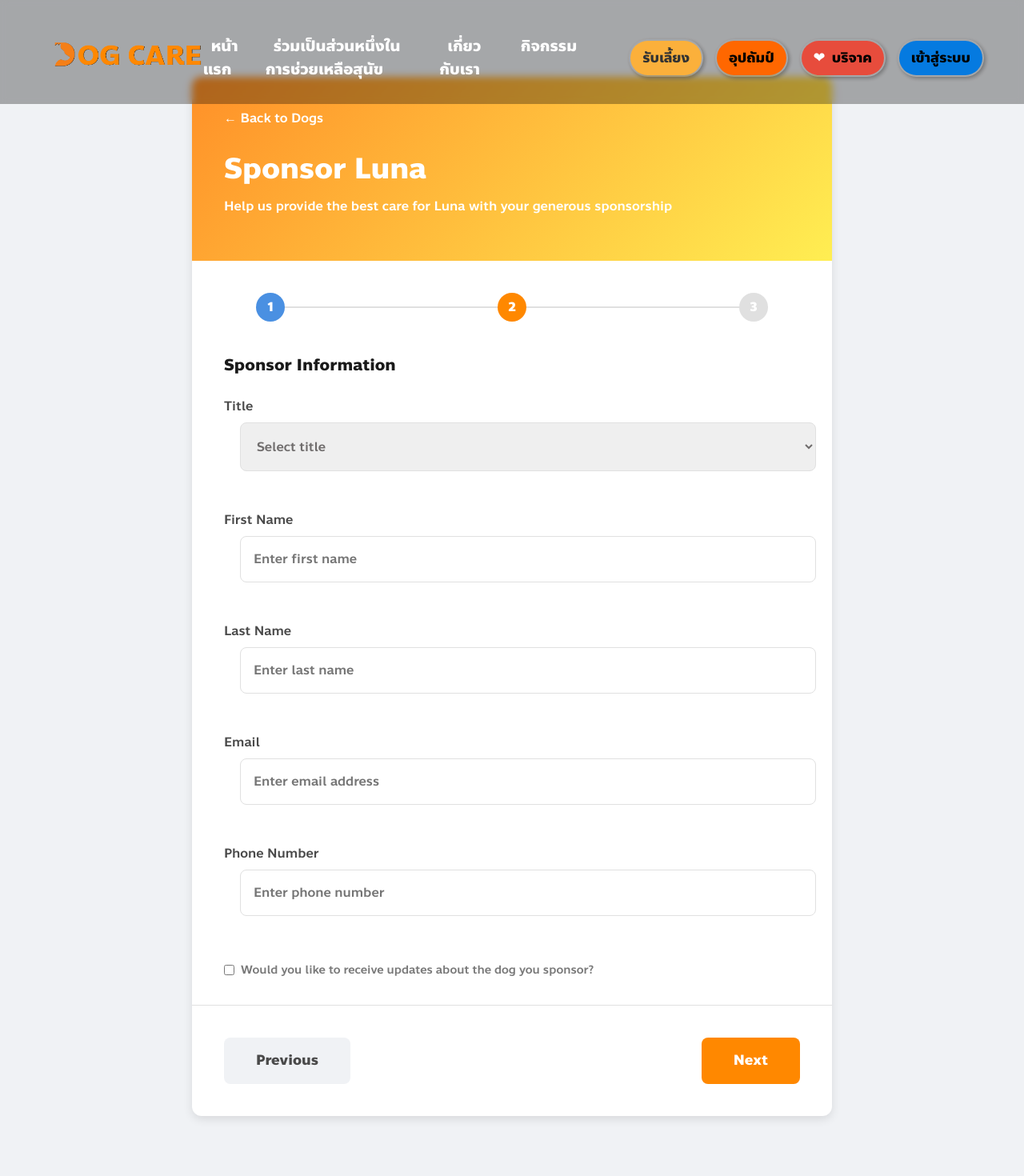
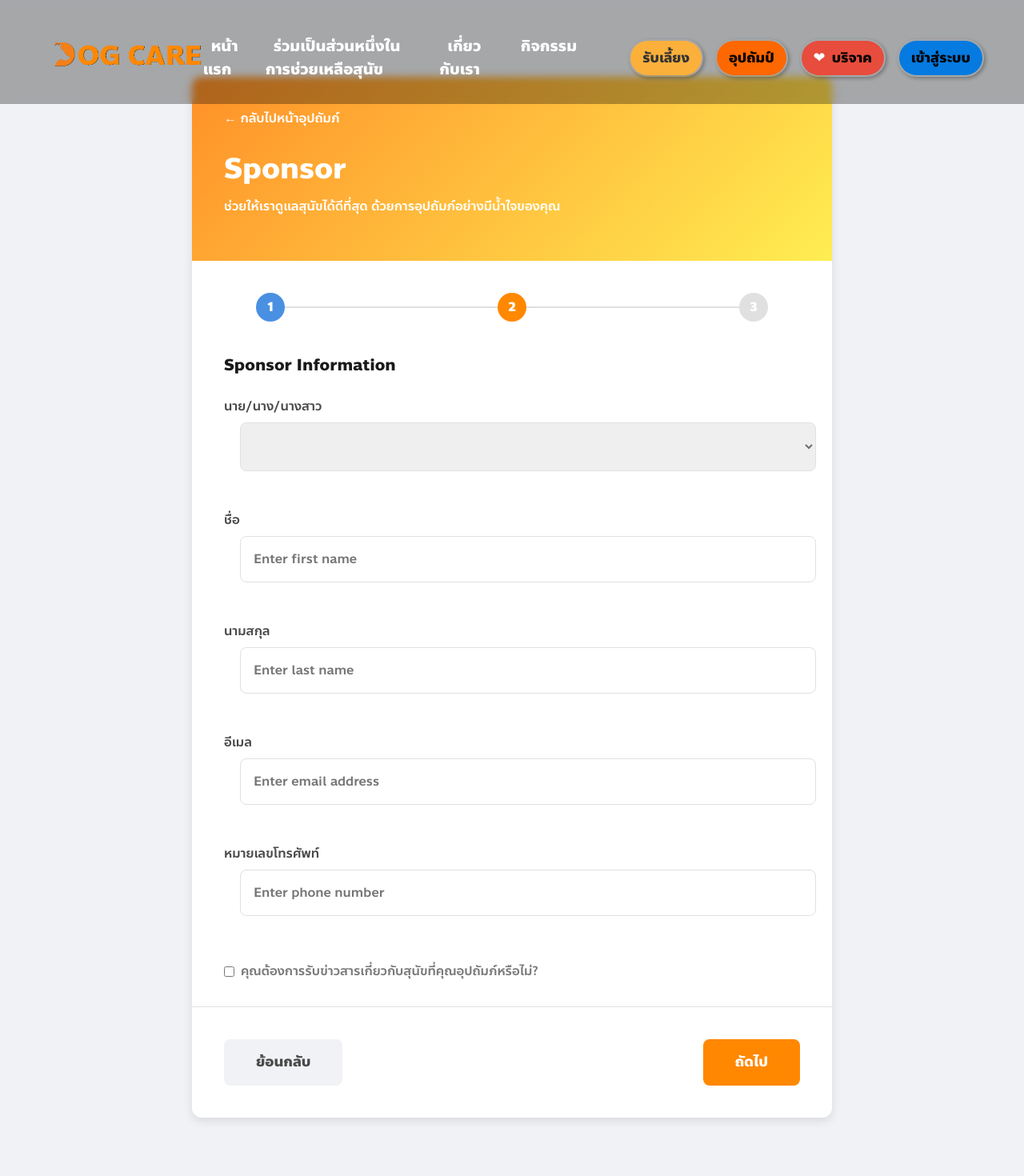
Before and after one commit to 10kaslongas2912-cmd/project-sa, a React (Vite) app in the folder frontend/: page /sponsor/form in a window 1280 px wide. Shown: the top 1470 px of the page at 80% size. Built offline with nearby package versions, Linux system fonts and the light colour scheme; a web font is replaced by a local one.

Commit message:
Last Edit Sponsor page

```diff
--- a/frontend/src/pages/public/sponsor/sponsoramount/index.tsx
+++ b/frontend/src/pages/public/sponsor/sponsoramount/index.tsx
@@ -48,11 +48,11 @@ const SponsorAmountPage: React.FC = () => {
       <div className="sponsor-card">
         {/* Header */}
         <div className="sponsor-header">
-          <button className="back-button" onClick={() => navigate(-1)}>
-            ← Back to Dogs
+          <button className="back-button" onClick={() => navigate('/sponsor')}>
+            ← กลับไปหน้าอุปถัมภ์
           </button>
-          <h1 className="sponsor-title">Sponsor {dog?.name || 'a Dog'}</h1>
-          <p className="sponsor-subtitle">Help us provide the best care for {dog?.name || 'the dog'} with your generous sponsorship</p>
+          <h1 className="sponsor-title">อุปถัมภ์น้องหมา</h1>
+          <p className="sponsor-subtitle">ช่วยให้เราดูแลสุนัขได้ดีที่สุด ด้วยการอุปถัมภ์อย่างมีน้ำใจของคุณ</p>
         </div>
 
         {/* Progress Bar */}
@@ -68,7 +68,7 @@ const SponsorAmountPage: React.FC = () => {
 
         {/* Content */}
         <div className="sponsor-content">
-          <h3 className="section-title">Select Donation Amount</h3>
+          <h3 className="section-title">เลือกจำนวนเงิน</h3>
           <div className="donation-options">
             {donationAmounts.map((amount) => (
               <button
@@ -81,11 +81,11 @@ const SponsorAmountPage: React.FC = () => {
             ))}
           </div>
 
-          <h3 className="section-title custom-amount-title">Custom Amount (THB)</h3>
+          <h3 className="section-title custom-amount-title">ระบุจำนวนเงิน (บาท)</h3>
           <input
             type="number"
             className="custom-amount-input"
-            placeholder="Enter amount"
+            placeholder="กรอกจำนวนเงิน"
             value={customAmount}
             onChange={handleCustomAmountChange}
           />
@@ -93,7 +93,7 @@ const SponsorAmountPage: React.FC = () => {
 
         {/* Footer */}
         <div className="sponsor-footer">
-          <button className="next-button" onClick={handleNextClick}>Next</button>
+          <button className="next-button" onClick={handleNextClick}>ถัดไป</button>
         </div>
       </div>
     </div>
--- a/frontend/src/pages/public/sponsor/sponsorform/index.tsx
+++ b/frontend/src/pages/public/sponsor/sponsorform/index.tsx
@@ -19,11 +19,11 @@ const SponsorFormPage: React.FC = () => {
     <div className="sponsor-container">
       <div className="sponsor-card">
         <div className="sponsor-header">
-          <button className="back-button" onClick={() => navigate(-1)}>
-            ← Back to Dogs
+          <button className="back-button" onClick={() => navigate('/sponsor')}>
+            ← กลับไปหน้าอุปถัมภ์
           </button>
-          <h1 className="sponsor-title-form">Sponsor Luna</h1>
-          <p className="sponsor-subtitle-form">Help us provide the best care for Luna with your generous sponsorship</p>
+          <h1 className="sponsor-title-form">Sponsor</h1>
+          <p className="sponsor-subtitle-form">ช่วยให้เราดูแลสุนัขได้ดีที่สุด ด้วยการอุปถัมภ์อย่างมีน้ำใจของคุณ</p>
         </div>
 
         <div className="sponsor-progress">
@@ -40,45 +40,45 @@ const SponsorFormPage: React.FC = () => {
           <h3 className="section-title">Sponsor Information</h3>
 
           <div className="form-group">
-            <label htmlFor="title" className="form-label">Title</label>
+            <label htmlFor="title" className="form-label">นาย/นาง/นางสาว</label>
             <select id="title" className="form-input">
-              <option value="">Select title</option>
-              <option value="mr">Mr.</option>
-              <option value="ms">Ms.</option>
-              <option value="mrs">Mrs.</option>
+              <option value=""> </option>
+              <option value="mr">นาย</option>
+              <option value="ms">นาง</option>
+              <option value="mrs">นางสาว</option>
             </select>
           </div>
 
           <div className="form-group">
-            <label htmlFor="firstName" className="form-label">First Name</label>
+            <label htmlFor="firstName" className="form-label">ชื่อ</label>
             <input id="firstName" type="text" className="form-input" placeholder="Enter first name" />
           </div>
 
           <div className="form-group">
-            <label htmlFor="lastName" className="form-label">Last Name</label>
+            <label htmlFor="lastName" className="form-label">นามสกุล</label>
             <input id="lastName" type="text" className="form-input" placeholder="Enter last name" />
           </div>
 
           <div className="form-group">
-            <label htmlFor="email" className="form-label">Email</label>
+            <label htmlFor="email" className="form-label">อีเมล</label>
             <input id="email" type="email" className="form-input" placeholder="Enter email address" />
           </div>
 
           <div className="form-group">
-            <label htmlFor="phone" className="form-label">Phone Number</label>
+            <label htmlFor="phone" className="form-label">หมายเลขโทรศัพท์</label>
             <input id="phone" type="tel" className="form-input" placeholder="Enter phone number" />
           </div>
 
           <div className="checkbox-group">
             <input type="checkbox" id="updates" className="form-checkbox" />
-            <label htmlFor="updates" className="checkbox-label">Would you like to receive updates about the dog you sponsor?</label>
+            <label htmlFor="updates" className="checkbox-label">คุณต้องการรับข่าวสารเกี่ยวกับสุนัขที่คุณอุปถัมภ์หรือไม่?</label>
           </div>
 
         </div>
 
         <div className="sponsor-form-footer">
-          <button className="previous-button" onClick={handlePreviousClick}>Previous</button>
-          <button className="next-button" onClick={handleNextClick}>Next</button>
+          <button className="previous-button" onClick={handlePreviousClick}>ย้อนกลับ</button>
+          <button className="next-button" onClick={handleNextClick}>ถัดไป</button>
         </div>
       </div>
     </div>
--- a/frontend/src/pages/public/sponsor/sponsorform/style.css
+++ b/frontend/src/pages/public/sponsor/sponsorform/style.css
@@ -149,7 +149,7 @@ background-color: #e0e0e0;
 }
 
 .checkbox-label {
-  font-size: 0.9rem;
+  font-size: 1rem;
   color: #7a7a7a;
 }
 
--- a/frontend/src/pages/public/sponsor/sponsorpayment/index.tsx
+++ b/frontend/src/pages/public/sponsor/sponsorpayment/index.tsx
@@ -29,11 +29,11 @@ const SponsorPaymentPage: React.FC = () => {
     <div className="sponsor-container">
       <div className="sponsor-card">
         <div className="sponsor-header orange-header">
-          <button className="back-button" onClick={() => navigate(-1)}>
-            ← Back to Dogs
+          <button className="back-button" onClick={() => navigate('/sponsor')}>
+            ← กลับไปหน้าอุปถัมภ์
           </button>
-          <h1 className="sponsor-title-form">Sponsor Luna</h1>
-          <p className="sponsor-subtitle-form">Help us provide the best care for Luna with your generous sponsorship</p>
+          <h1 className="sponsor-title-form">Sponsor</h1>
+          <p className="sponsor-subtitle-form">ช่วยให้เราดูแลสุนัขได้ดีที่สุด ด้วยการอุปถัมภ์อย่างมีน้ำใจของคุณ</p>
         </div>
 
         <div className="sponsor-progress">
@@ -47,7 +47,7 @@ const SponsorPaymentPage: React.FC = () => {
         </div>
 
         <div className="sponsor-form-content">
-          <h3 className="section-title">Payment Method</h3>
+          <h3 className="section-title">เลือกวิธีการชำระเงิน</h3>
           <div className="payment-options">
             <button
               className={`payment-button ${selectedMethod === 'Credit Card' ? 'selected' : ''}`}
@@ -73,9 +73,9 @@ const SponsorPaymentPage: React.FC = () => {
           </div>
 
           <div className="payment-summary">
-            <h3 className="section-title">Payment Summary</h3>
+            <h3 className="section-title">จำนวนเงินทั้งหมด</h3>
             <div className="summary-row">
-              <span className="summary-label">Sponsorship for Luna</span>
+              <span className="summary-label">Sponsorship for Dog</span>
               <span className="summary-value">฿{paymentSummary.sponsorship}</span>
             </div>
             <div className="summary-row total">
@@ -86,8 +86,8 @@ const SponsorPaymentPage: React.FC = () => {
         </div>
 
         <div className="sponsor-form-footer">
-          <button className="previous-button" onClick={handlePreviousClick}>Previous</button>
-          <button className="next-button confirm-button" onClick={handleConfirmPayment}>Confirm Payment</button>
+          <button className="previous-button" onClick={handlePreviousClick}>ย้อนกลับ</button>
+          <button className="next-button confirm-button" onClick={handleConfirmPayment}>ยืนยันการชำระเงิน</button>
         </div>
       </div>
     </div>
--- a/frontend/src/pages/public/sponsor/sponsorpayment/style.css
+++ b/frontend/src/pages/public/sponsor/sponsorpayment/style.css
@@ -28,7 +28,7 @@
 }
 
 .orange-header {
-  background-color: #ff8800; /* สีส้ม */
+  background: linear-gradient(135deg, #ff9028, #ffee52);
 }
 
 .back-button {
@@ -196,6 +196,7 @@
 }
 
 .confirm-button {
+  width: 79%;
   background-color: #ff8800;
   color: #ffffff;
 }
--- a/frontend/src/pages/public/sponsor/style.css
+++ b/frontend/src/pages/public/sponsor/style.css
@@ -94,25 +94,27 @@
   width: 400px;
   height: 700px;
   border: 3px solid rgb(185, 185, 185);
-  border-radius: 24px;
+  border-radius: 44px;
   box-shadow: 0px 5px 5px 0px ;
-  padding: 10px 20px;
+  padding: 20px;
   margin: 30px 15px;
 }
 
 .card .img {
   max-width: 100%;
   max-height: 60%;
-  /* border: 3px solid rgb(255, 148, 48); */
-  border-radius: 25px;
-  /* box-shadow: 0px 4px 4px 0px; */
+  border-radius: 24px;
   margin-bottom: 30px;
   overflow: hidden;
 }
 
 .card .img img {
-  border-radius: 25px;
   width: 100%;
+  transition: transform 0.5s ease-in-out;
+}
+
+.card .img img:hover {
+  transform: scale(1.1);
 }
 
 .dogname:hover {
```
